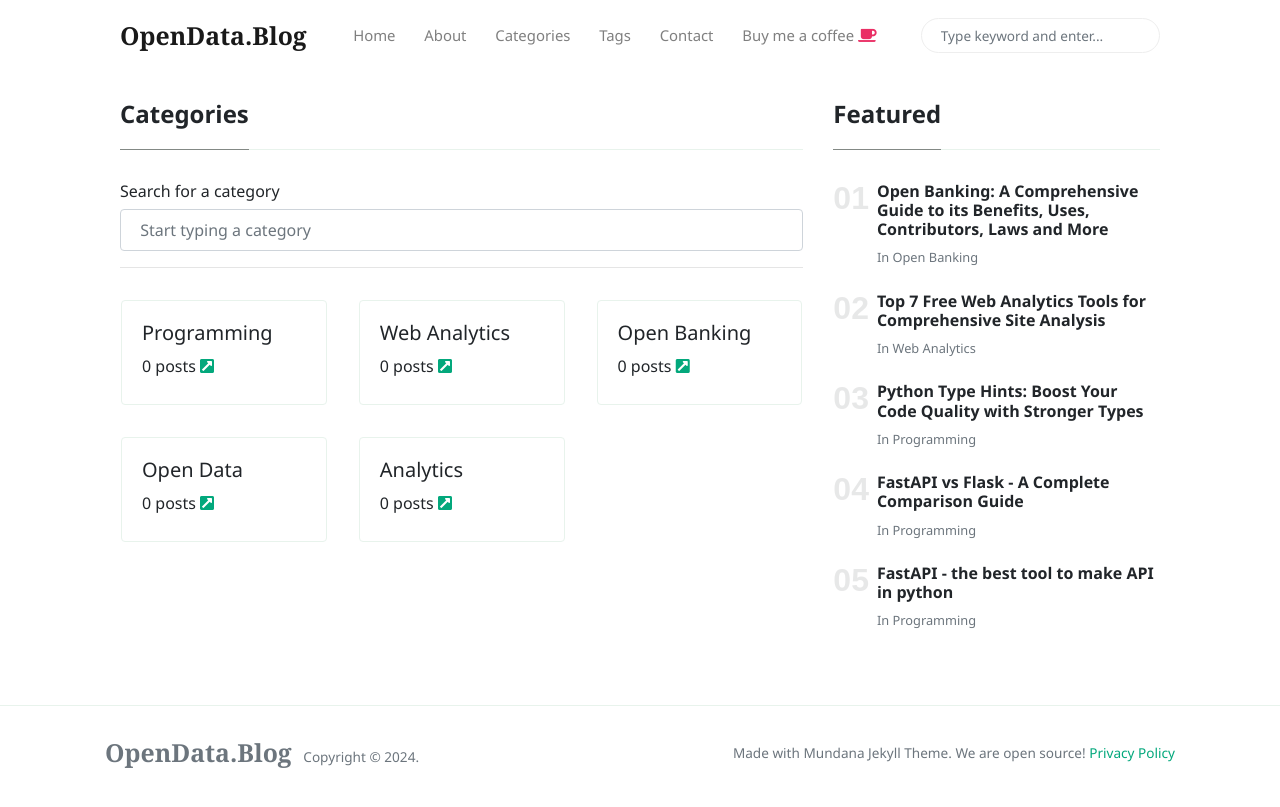
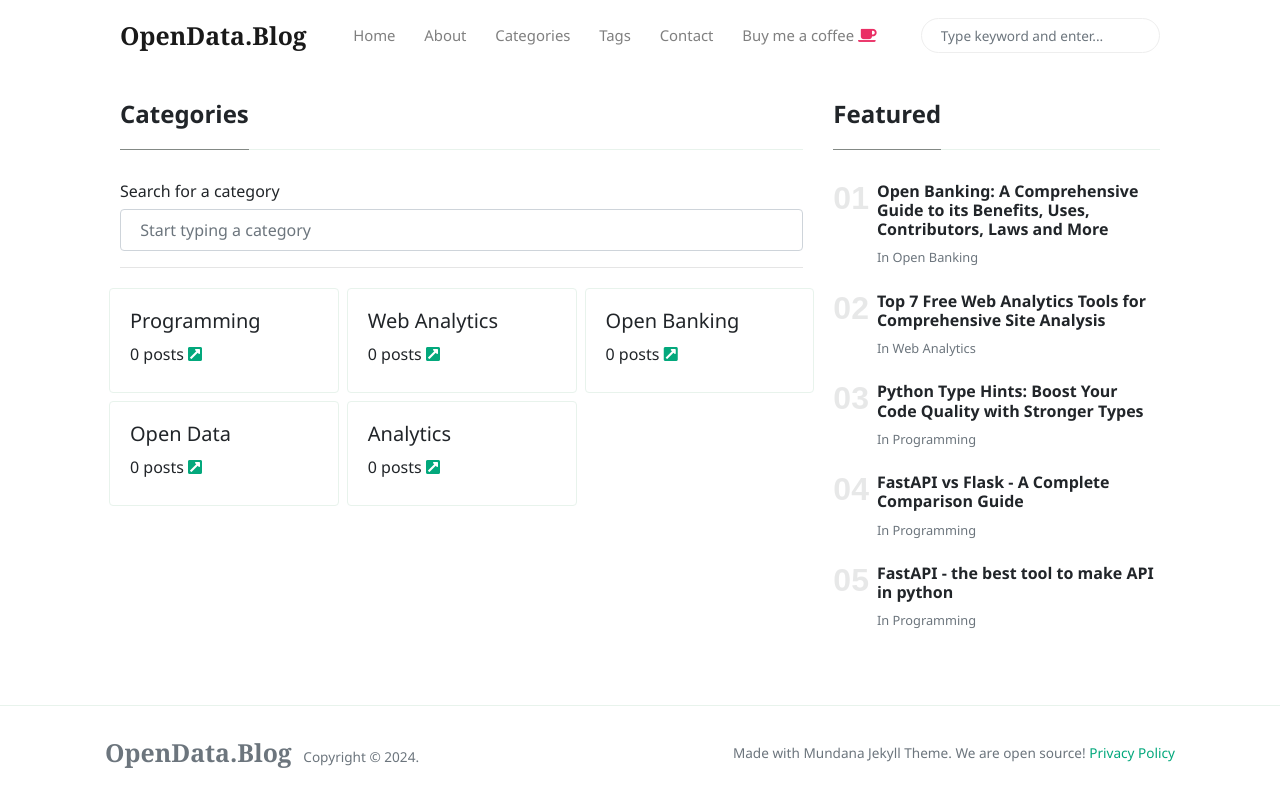
Before and after one commit to victorjohnsonk/victorjohnsonblog.github.io, a Jekyll site: the page built from _pages/categories.html, in a window 1280 px wide. Shown: the top 807 px of the page. Built offline with Jekyll 4.4.1, drawn with Linux system fonts in a browser that asks for light colours; nearby versions of some CDN libraries.

Commit message:
Update categories.html

```diff
--- a/_pages/categories.html
+++ b/_pages/categories.html
@@ -15,7 +15,7 @@ permalink: "/categories"
 			 <hr>
 			  <div class="row">
         {% for category in site.categories %}
-        <div class="col-sm-4 p-3 item" id="{{ category[0] | downcase }}">
+        <div class="col-sm-4 p-1 item" id="{{ category[0] | downcase }}">
             <div class="card">
                 <div class="card-body">
                     <h5 class="card-title">{{ category[0] }}</h5>
```
